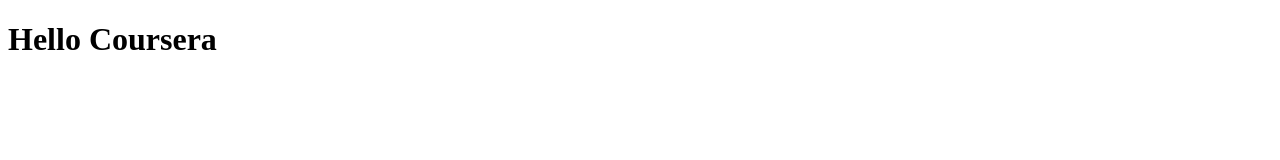
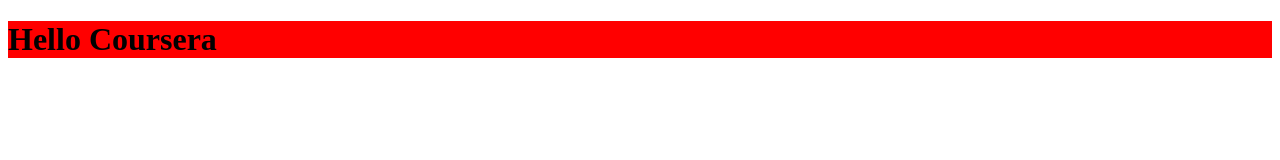
Before and after one commit to sulemansid/Coursera-Test, a plain HTML site: page Site/Index.html in a window 1280 px wide. Drawn offline with Linux system fonts and the light colour scheme.

Commit message:
Small change to our page content.

```diff
--- a/Site/Index.html
+++ b/Site/Index.html
@@ -5,6 +5,6 @@
     <title>Hello Coursera</title>
   </head>
   <body>
-  <h1>Hello Coursera</h1>
+  <h1 style ="background-color : red";>Hello Coursera</h1>
   </body>
 </html>
```
